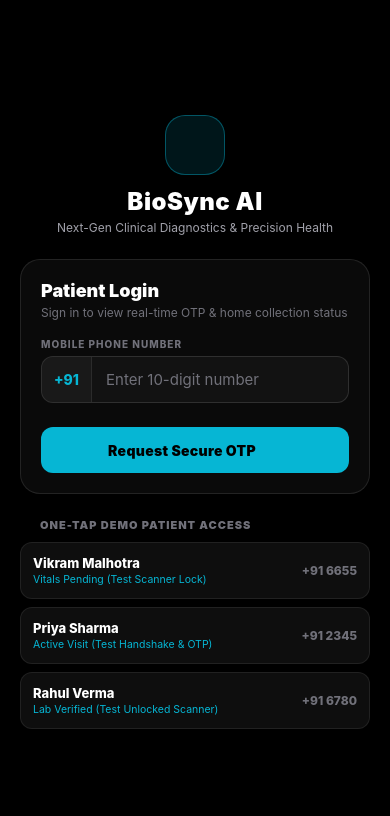
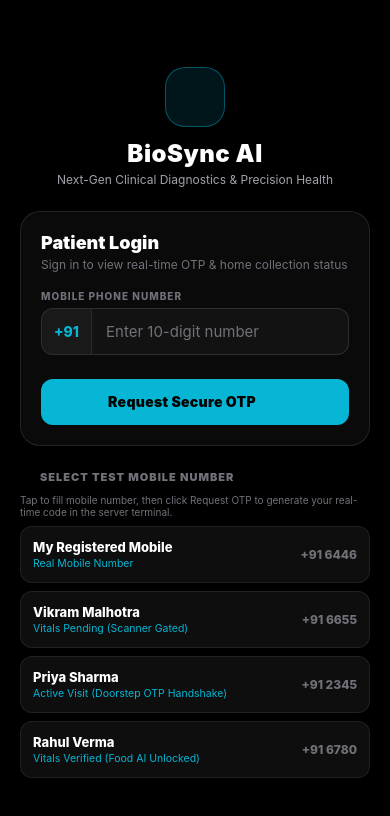
Before and after one commit to VISHNUGATTU/BioSyncAI, a React Native app in the folder user-panel/: screen /Login in a window 390 px wide. Shown: the top 816 px of the page. Built offline with nearby package versions, Linux system fonts and the light colour scheme; some icons are missing.

Commit message:
feat(auth): enforce dynamic real-time OTP verification and clean test data ready

```diff
--- a/user-panel/src/screens/LoginScreen.js
+++ b/user-panel/src/screens/LoginScreen.js
@@ -26,11 +26,12 @@ export const LoginScreen = () => {
 
   const login = useAuthStore((state) => state.login);
 
-  // Demo Patients seeded in MongoDB
+  // Real Patient Numbers for Testing
   const DEMO_PATIENTS = [
-    { name: 'Vikram Malhotra', phone: '9988776655', note: 'Vitals Pending (Test Scanner Lock)' },
-    { name: 'Priya Sharma', phone: '9876512345', note: 'Active Visit (Test Handshake & OTP)' },
-    { name: 'Rahul Verma', phone: '9123456780', note: 'Lab Verified (Test Unlocked Scanner)' },
+    { name: 'My Registered Mobile', phone: '8341426446', note: 'Real Mobile Number' },
+    { name: 'Vikram Malhotra', phone: '9988776655', note: 'Vitals Pending (Scanner Gated)' },
+    { name: 'Priya Sharma', phone: '9876512345', note: 'Active Visit (Doorstep OTP Handshake)' },
+    { name: 'Rahul Verma', phone: '9123456780', note: 'Vitals Verified (Food AI Unlocked)' },
   ];
 
   const handleRequestOTP = async (numToUse) => {
@@ -45,10 +46,10 @@ export const LoginScreen = () => {
       const res = await userApi.requestOTP(target);
       if (res.success) {
         setOtpSent(true);
-        // Pre-fill default dev OTP or 123456
+        setOtp('');
         Alert.alert(
-          'OTP Generated',
-          `Verification OTP sent for +91 ${target}.\nIn local development, any 6-digit code or generated code will verify.`
+          'Real-Time OTP Generated',
+          `A secure 6-digit OTP was generated for +91 ${target}.\n\nCheck your server terminal to view the real-time code.`
         );
       } else {
         Alert.alert('OTP Error', res.message || 'Failed to request OTP');
@@ -77,19 +78,10 @@ export const LoginScreen = () => {
     }
   };
 
-  const handleQuickDemoLogin = async (patient) => {
+  const handleQuickDemoLogin = (patient) => {
     setPhoneNumber(patient.phone);
-    try {
-      setLoading(true);
-      await userApi.requestOTP(patient.phone);
-      setOtpSent(true);
-      // Automatically attempt login or allow user to type OTP
-      setOtp('123456');
-    } catch (e) {
-      console.log('Demo login init err:', e.message);
-    } finally {
-      setLoading(false);
-    }
+    setOtp('');
+    setOtpSent(false);
   };
 
   return (
@@ -203,8 +195,11 @@ export const LoginScreen = () => {
           <View style={styles.demoSection}>
             <View style={styles.demoHeaderRow}>
               <Sparkles size={14} color={colors.cyan} />
-              <Text style={styles.demoSectionTitle}>ONE-TAP DEMO PATIENT ACCESS</Text>
+              <Text style={styles.demoSectionTitle}>SELECT TEST MOBILE NUMBER</Text>
             </View>
+            <Text style={{ fontSize: 10, color: colors.textMuted, marginBottom: 8 }}>
+              Tap to fill mobile number, then click Request OTP to generate your real-time code in the server terminal.
+            </Text>
             <View style={styles.demoChipsList}>
               {DEMO_PATIENTS.map((p) => (
                 <TouchableOpacity
```
Also changed, not shown: 1 other file (tests, documents, lock files or other folders).
